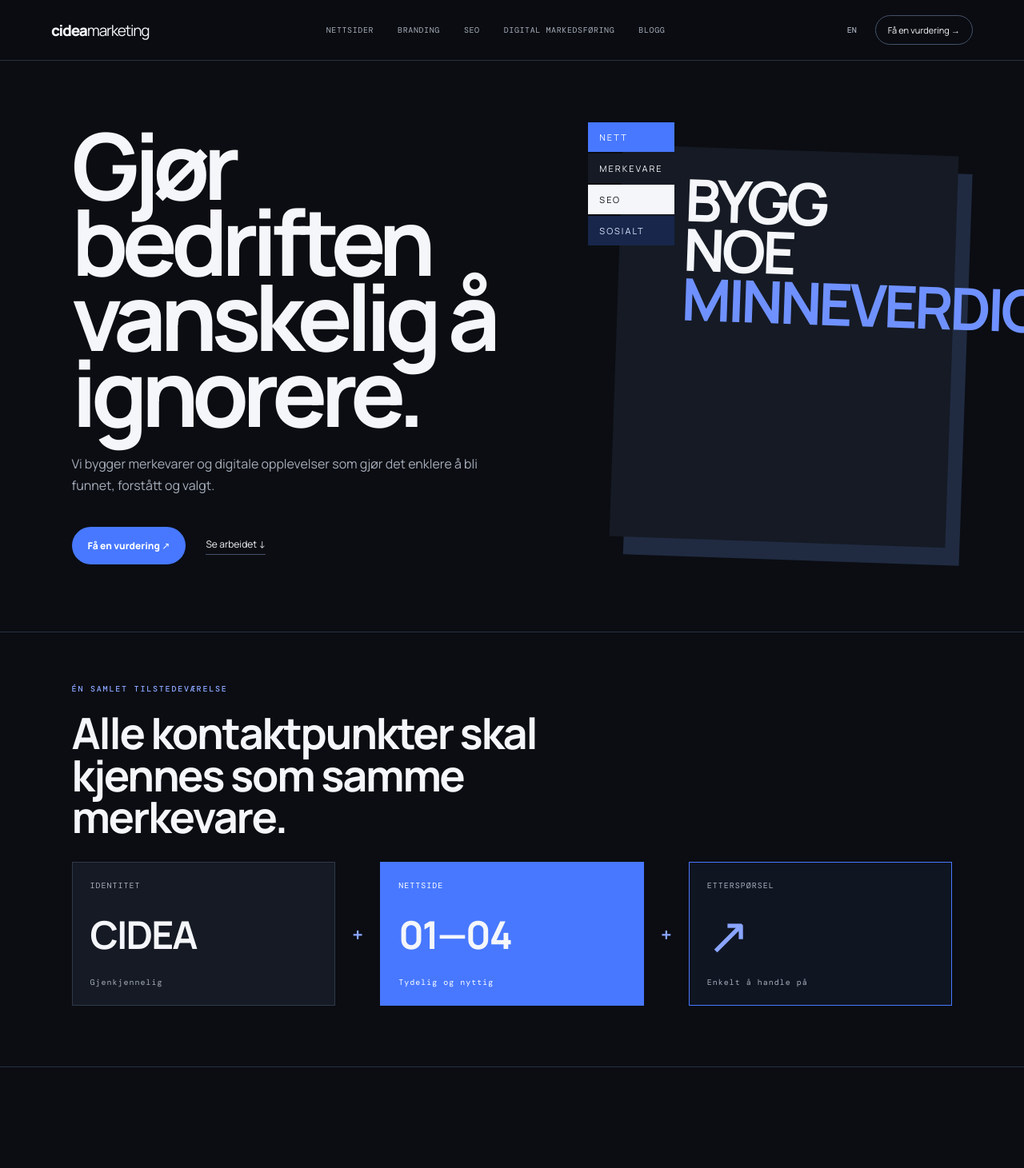
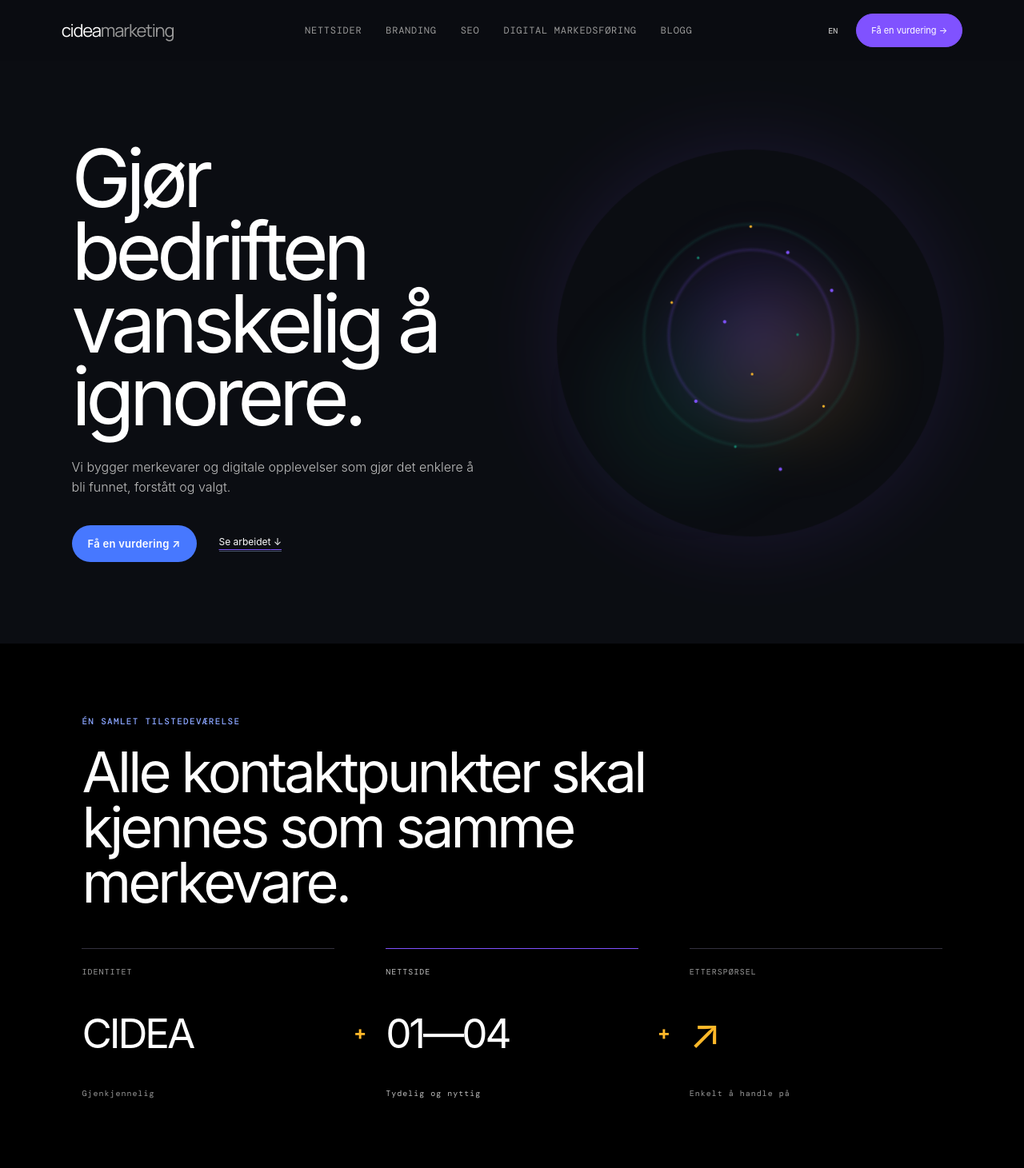
Before and after one commit to KhalilJel/Cidea-Marketing, a React (Vite) app: page / in a window 1280 px wide. Shown: the top 1461 px of the page at 80% size. Built offline with nearby package versions, Linux system fonts and the light colour scheme.

Commit message:
Apply dark editorial Refero-inspired visual direction

```diff
--- a/src/styles.css
+++ b/src/styles.css
@@ -145,3 +145,72 @@ nav a:hover,.textLink:hover{color:#fff}
 
 /* Visual brand system: connect identity, website and demand without adding clutter. */
 .brandSystemVisual{padding:64px 7vw 76px;background:#0b0d12;color:#f4f6fa;border-bottom:1px solid #283142}.brandSystemIntro{max-width:720px;margin-bottom:30px}.brandSystemIntro .eyebrow{color:#8aa5ff}.brandSystemIntro h2{font-size:clamp(30px,4.5vw,54px);line-height:.98;letter-spacing:-2.2px;margin:0}.brandSystemFlow{display:grid;grid-template-columns:minmax(0,1fr) 32px minmax(0,1fr) 32px minmax(0,1fr);align-items:center;gap:12px}.brandTile{min-height:180px;padding:22px;border:1px solid #30394a;background:#151a24;display:flex;flex-direction:column;justify-content:space-between}.brandTile>span,.brandTile small{font:10px 'DM Mono';letter-spacing:1px;color:#a6adba}.brandTile strong{font-size:clamp(28px,4vw,48px);letter-spacing:-2px}.brandTileBlue{background:#4778ff;border-color:#4778ff}.brandTileBlue>span,.brandTileBlue small{color:#fff}.brandTileOutline{background:#101522;border-color:#4778ff}.brandTileOutline strong{color:#8aa5ff;font-size:64px}.brandSystemFlow>b{color:#8aa5ff;text-align:center;font-size:24px}@media(max-width:700px){.brandSystemFlow{grid-template-columns:1fr;gap:8px}.brandSystemFlow>b{transform:rotate(90deg);height:18px}.brandTile{min-height:140px}.brandSystemIntro h2{letter-spacing:-1.3px}}
+
+
+/* Refero-inspired direction for Cidea Marketing: dark editorial canvas, vivid iris accents and spacious typography. */
+:root{font-family:Inter,Manrope,system-ui,sans-serif;color:#fff;background:#000;--bg:#000;--paper:#000;--ink:#fff;--muted:#9a9a9a;--line:transparent;--blue:#8052ff;--soft-blue:#171022}
+body,.site{background:#000;color:#fff}
+header{background:rgba(0,0,0,.88);border-bottom:0;backdrop-filter:blur(14px);padding-inline:6vw}
+.logo{font-size:22px;font-weight:400;letter-spacing:-1.2px;color:#fff}
+.logo span{color:#9a9a9a;font-weight:200}
+nav{color:#9a9a9a;font-size:12px;letter-spacing:.06em;text-transform:uppercase}
+nav a:hover{color:#fff}
+.actions button{color:#bdbdbd}
+.navCta{background:#8052ff;border:1px solid #8052ff;border-radius:999px;padding:13px 18px;color:#fff}
+.navCta:hover{background:#6f40f5;border-color:#6f40f5;color:#fff}
+.hero{min-height:calc(100vh - 82px);padding:8vw 7vw;grid-template-columns:1.05fr .95fr;gap:3vw;border-bottom:0;position:relative}
+.heroText{max-width:780px;position:relative;z-index:2}
+.eyebrow{color:#ffb829;font-size:11px;letter-spacing:.12em}
+.hero h1{font-size:clamp(56px,7.8vw,112px);line-height:.91;letter-spacing:-.065em;font-weight:400;margin:0 0 30px;max-width:850px}
+.lead{font-size:18px;line-height:1.6;color:#bdbdbd;font-weight:300;max-width:510px}
+.heroActions{margin-top:34px;gap:28px}
+.button{border-radius:999px;padding:15px 20px;font-size:13px;font-weight:600;letter-spacing:.02em}
+.button.blue{background:#8052ff;color:#fff;border-color:#8052ff}
+.button.blue:hover{background:#6d3ff0}
+.textLink{color:#fff;text-decoration:underline;text-decoration-color:#8052ff;text-underline-offset:5px}
+.heroArt{min-height:500px;position:relative;display:grid;place-items:center;isolation:isolate}
+.heroArt:before{content:"";position:absolute;inset:0;background:
+radial-gradient(circle at 52% 45%,rgba(128,82,255,.22),transparent 38%),
+radial-gradient(circle at 62% 55%,rgba(255,184,41,.12),transparent 34%),
+radial-gradient(circle at 35% 62%,rgba(21,132,110,.15),transparent 35%);
+filter:blur(20px);z-index:-2}
+.heroArt:after{content:"";position:absolute;width:min(38vw,470px);aspect-ratio:1;border-radius:50%;background:
+radial-gradient(circle at 48% 20%,#ffb829 0 1px,transparent 2px),
+radial-gradient(circle at 58% 26%,#8052ff 0 1.5px,transparent 2.5px),
+radial-gradient(circle at 35% 29%,#15846e 0 1px,transparent 2px),
+radial-gradient(circle at 70% 35%,#8052ff 0 1.5px,transparent 2.5px),
+radial-gradient(circle at 29% 41%,#ffb829 0 1px,transparent 2px),
+radial-gradient(circle at 43% 45%,#8052ff 0 1.5px,transparent 2.5px),
+radial-gradient(circle at 62% 47%,#15846e 0 1px,transparent 2px),
+radial-gradient(circle at 51% 58%,#ffb829 0 1px,transparent 2px),
+radial-gradient(circle at 37% 66%,#8052ff 0 1.5px,transparent 2.5px),
+radial-gradient(circle at 70% 65%,#ffb829 0 1px,transparent 2px),
+radial-gradient(circle at 48% 77%,#15846e 0 1px,transparent 2px),
+radial-gradient(circle at 60% 82%,#8052ff 0 1.5px,transparent 2.5px),
+radial-gradient(ellipse at 50% 48%,transparent 0 29%,rgba(128,82,255,.16) 30%,transparent 31% 38%,rgba(21,132,110,.15) 39%,transparent 40%);
+background-size:100% 100%;box-shadow:0 0 100px rgba(128,82,255,.12);animation:cideaConstellation 14s ease-in-out infinite;z-index:-1}
+.typeStack,.heroCard{display:none}
+.brandSystemVisual{padding:90px 8vw;background:#000;color:#fff;border:0}
+.brandSystemIntro{max-width:850px;margin-bottom:48px}
+.brandSystemIntro h2,.intro h2,.statement h2{font-size:clamp(38px,5.5vw,76px);font-weight:400;line-height:.98;letter-spacing:-.055em}
+.brandSystemFlow{grid-template-columns:minmax(0,1fr) 32px minmax(0,1fr) 32px minmax(0,1fr);gap:16px}
+.brandTile{min-height:210px;background:transparent;border:0;border-top:1px solid #34313f;padding:22px 0;border-radius:0}
+.brandTile>span,.brandTile small{color:#9a9a9a}
+.brandTile strong{font-weight:400;font-size:clamp(30px,4vw,58px);letter-spacing:-.06em}
+.brandTileBlue{background:transparent;border-color:#8052ff}
+.brandTileBlue>span,.brandTileBlue small{color:#bdbdbd}
+.brandTileOutline{background:transparent;border-color:#34313f}
+.brandTileOutline strong,.brandSystemFlow>b{color:#ffb829}
+.section{padding:90px 8vw;border-top:0;border-bottom:1px solid #222}
+.capGrid{gap:30px}
+.capGrid>a{background:transparent;border:0;border-top:1px solid #34313f;border-radius:0;padding:28px 0}
+.capGrid>a span,.philosophyGrid span{color:#ffb829}
+.capGrid h3{font-size:clamp(28px,3vw,42px);font-weight:400;letter-spacing:-.04em}
+.capGrid p,.philosophyGrid p{color:#bdbdbd}
+.capGrid b{color:#fff}
+.philosophyGrid{border-top:1px solid #34313f}
+.philosophyGrid>div{border-bottom:1px solid #34313f}
+footer{background:#000;border-top:1px solid #222;padding:34px 7vw;color:#9a9a9a}
+@keyframes cideaConstellation{0%,100%{transform:translate3d(0,0,0) rotate(-4deg) scale(.98)}50%{transform:translate3d(0,-12px,0) rotate(4deg) scale(1.03)}}
+@media(max-width:760px){header{padding-inline:5vw}.hero{grid-template-columns:1fr;padding:64px 7vw 38px;gap:12px;min-height:auto}.hero h1{font-size:clamp(48px,12vw,76px);letter-spacing:-.06em}.heroArt{min-height:270px;margin-top:0}.heroArt:after{width:min(70vw,320px)}.brandSystemVisual,.section{padding:64px 7vw}.brandSystemFlow{grid-template-columns:1fr;gap:8px}.brandSystemFlow>b{transform:rotate(90deg);height:18px}.brandTile{min-height:130px;padding:18px 0}.capGrid{grid-template-columns:1fr}.heroActions{flex-wrap:wrap}}
+@media(prefers-reduced-motion:reduce){.heroArt:after{animation:none}}
```
